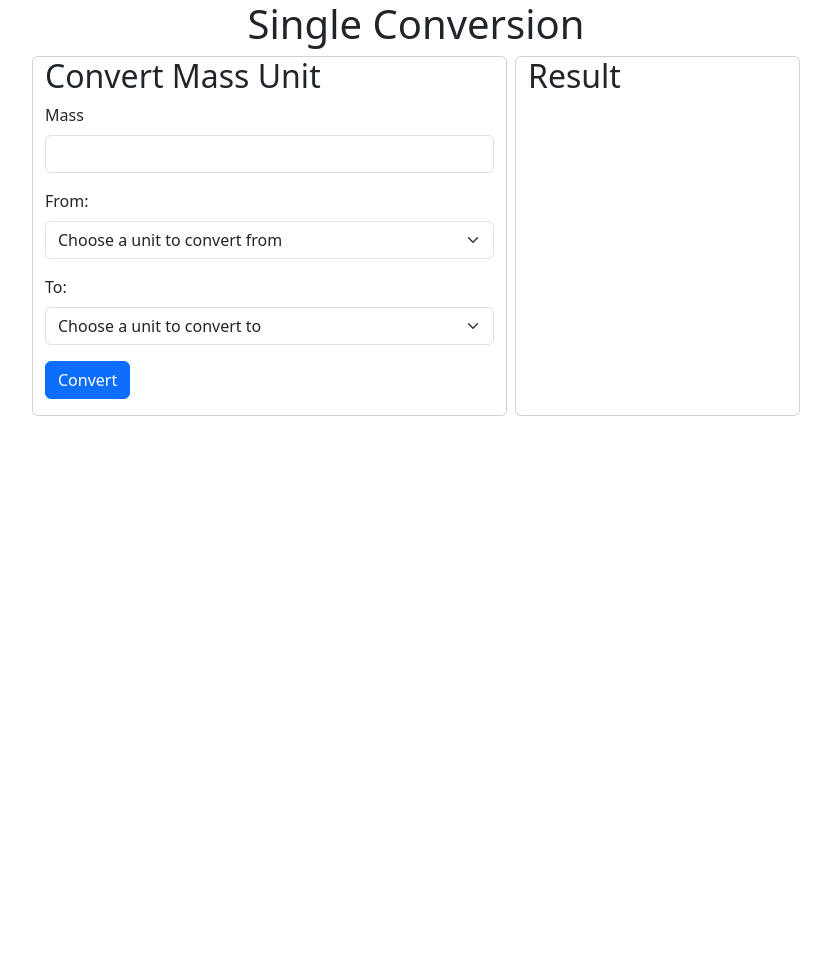
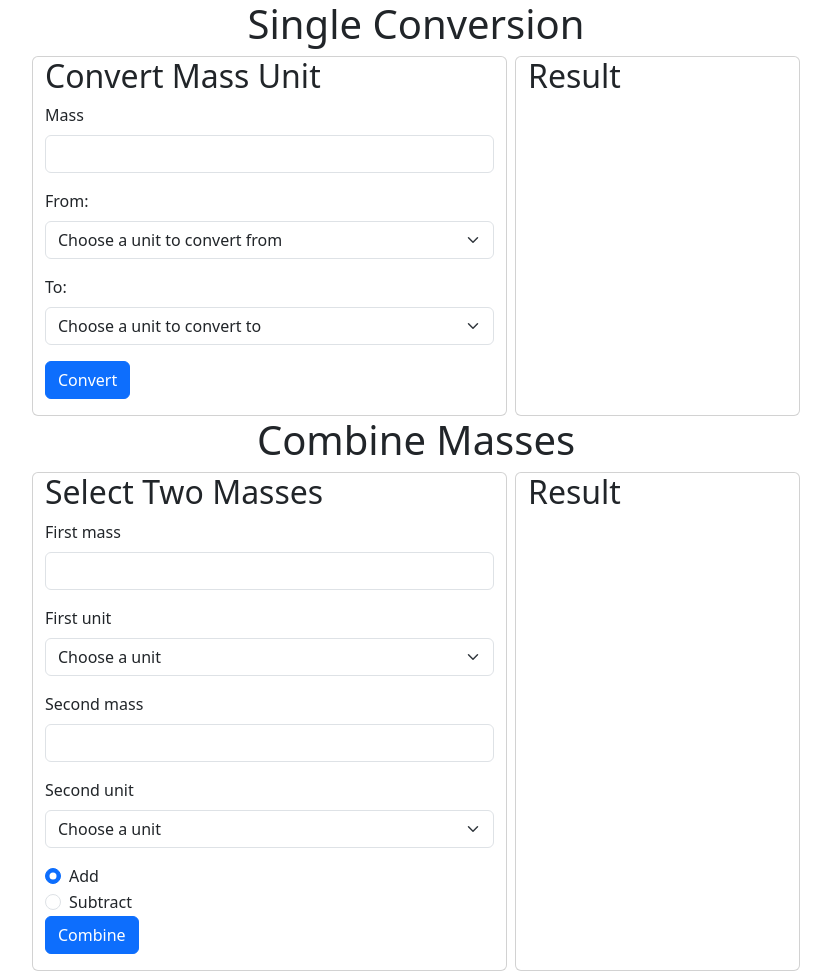
Before and after one commit to jos47tl/mass-conversion, a website: page public/index.html in a window 1280 px wide. Shown: the whole page, without its empty margins (224-1055 px from the left). Before the commit the page ends 800 px from the top, so only its background shows below. Drawn offline with nearby package versions, Linux system fonts and the light colour scheme.

Commit message:
Complete basic interface

```diff
--- a/public/index.html
+++ b/public/index.html
@@ -9,7 +9,7 @@
       href="https://cdn.jsdelivr.net/npm/bootstrap@5.3.3/dist/css/bootstrap.min.css"
     />
     <link rel="stylesheet" href="css/style.css" />
-    <script defer src="js/index.js"></script>
+    <script defer src="js/main.js"></script>
     <link rel="icon" type="image/x-icon" href="images/favicon.ico" />
     <title>Mass Conversion</title>
   </head>
@@ -74,6 +74,93 @@
         </div>
       </div>
     </div>
+    <div class="container text-start">
+      <h1 class="text-center">Combine Masses</h1>
+      <div class="row justify-content-md-center">
+        <div class="card me-1 col-md-5">
+          <h2>Select Two Masses</h2>
+          <form>
+            <div class="form-group mb-3">
+              <label for="combineValue1" class="form-label">First mass</label>
+              <input type="number" class="form-control" id="combineValue1" />
+            </div>
+            <div class="form-group mb-3">
+              <label for="fromUnit" class="form-label">First unit</label>
+              <select
+                id="combineUnit1"
+                class="form-select"
+                aria-label="Unit for mass 1"
+              >
+                <option selected>Choose a unit</option>
+                <option value="kg">Kilogram (kg)</option>
+                <option value="g">Gram (g)</option>
+                <option value="mg">Milligram (mg)</option>
+                <option value="lb">Pound (lb)</option>
+                <option value="oz">Ounce (oz)</option>
+                <option value="t">Metric ton (t)</option>
+                <option value="short_t">Short ton (US ton)</option>
+                <option value="long_t">Long ton (UK ton)</option>
+              </select>
+            </div>
+            <div class="form-group mb-3">
+              <label for="combineValue2" class="form-label">Second mass</label>
+              <input type="number" class="form-control" id="combineValue2" />
+            </div>
+            <div class="form-group mb-3">
+              <label for="toUnit" class="form-label">Second unit</label>
+              <select
+                id="combineUnit2"
+                class="form-select"
+                aria-label="Unit for mass 2"
+              >
+                <option selected>Choose a unit</option>
+                <option value="kg">Kilogram (kg)</option>
+                <option value="g">Gram (g)</option>
+                <option value="mg">Milligram (mg)</option>
+                <option value="lb">Pound (lb)</option>
+                <option value="oz">Ounce (oz)</option>
+                <option value="t">Metric ton (t)</option>
+                <option value="short_t">Short ton (US ton)</option>
+                <option value="long_t">Long ton (UK ton)</option>
+              </select>
+            </div>
+            <div class="form-check">
+              <input
+                checked
+                class="form-check-input"
+                type="radio"
+                name="flexRadioDefault"
+                id="flexRadioAdd"
+              />
+              <label class="form-check-label" for="flexRadioDefault1">
+                Add
+              </label>
+            </div>
+            <div class="form-check">
+              <input
+                class="form-check-input"
+                type="radio"
+                name="flexRadioDefault"
+                id="flexRadioSubtract"
+              />
+              <label class="form-check-label" for="flexRadioDefault2">
+                Subtract
+              </label>
+            </div>
+            <button
+              id="convertButton"
+              class="btn btn-primary mb-3"
+              type="button"
+            >
+              Combine
+            </button>
+          </form>
+        </div>
+        <div class="card ms-1 col-md-3">
+          <h2 class="card-title">Result</h2>
+        </div>
+      </div>
+    </div>
     <script
       src="https://cdn.jsdelivr.net/npm/bootstrap@5.3.3/dist/js/bootstrap.bundle.min.js"
       integrity="sha384-YvpcrYf0tY3lHB60NNkmXc5s9fDVZLESaAA55NDzOxhy9GkcIdslK1eN7N6jIeHz"
```
Also changed, not shown: public/js/convert.js (+0 -32 lines), public/js/main.js (renamed from public/js/index.js).
